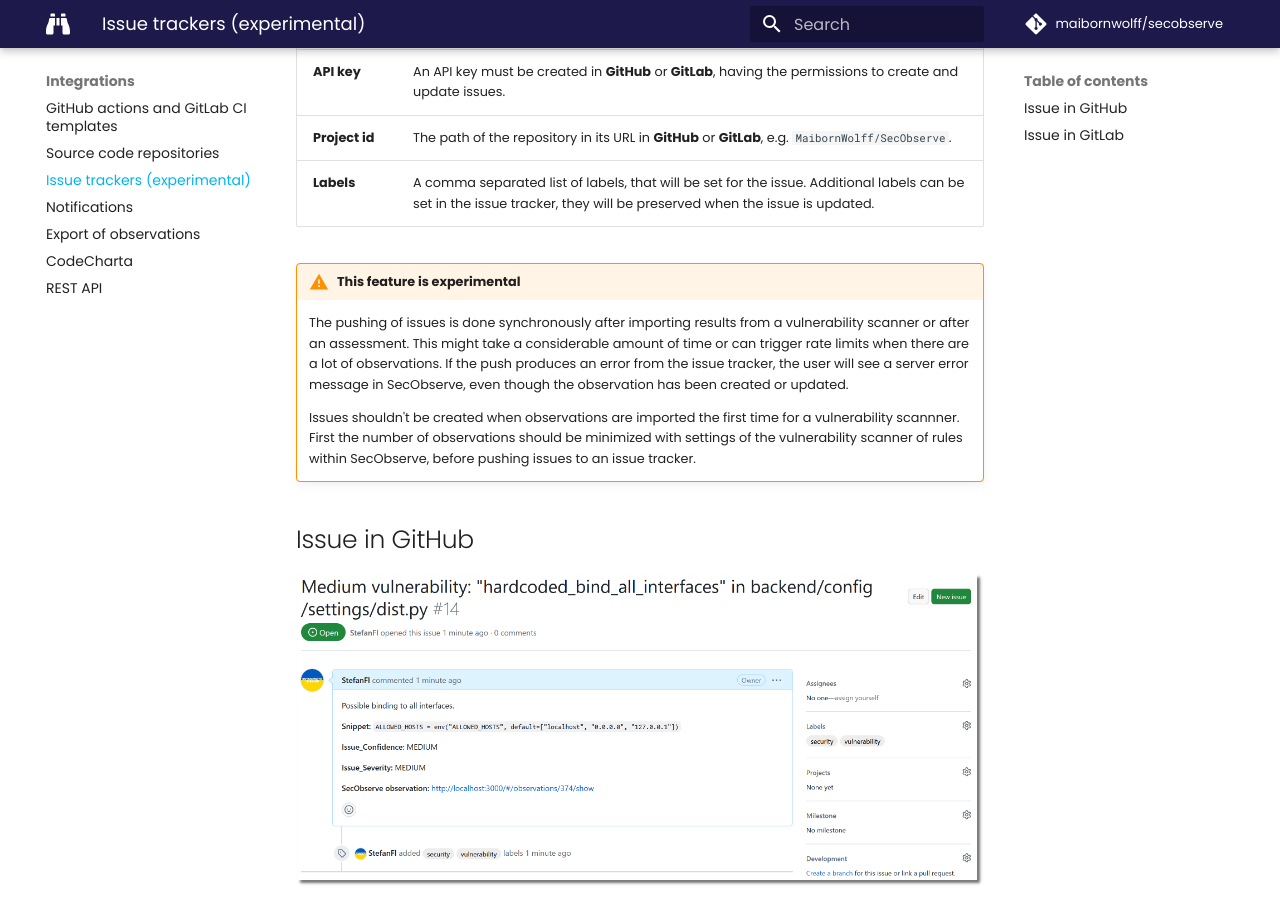
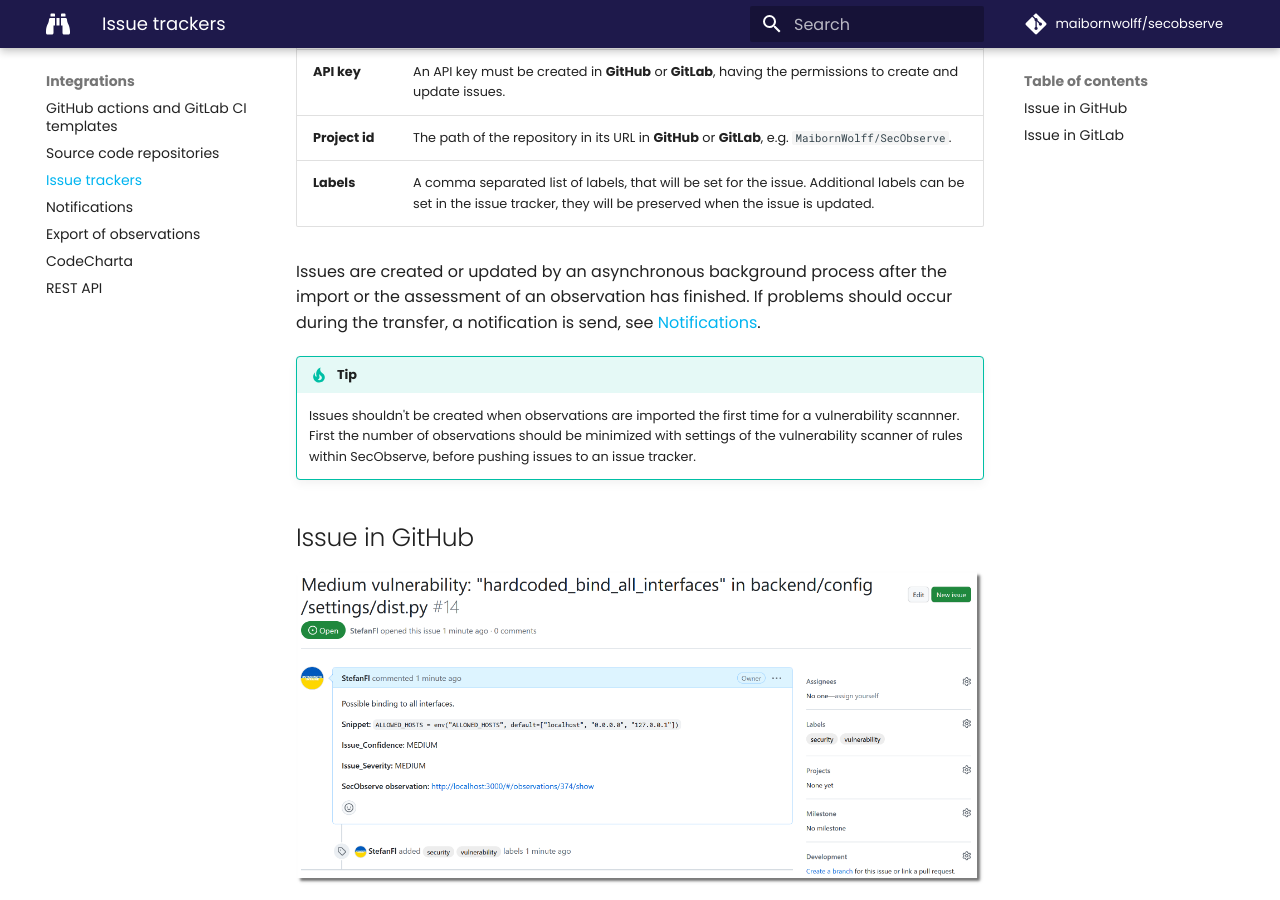
Before and after one commit to MaibornWolff/SecObserve, an MkDocs documentation site: the page built from docs/integrations/issue_trackers.md, in a window 1280 px wide and 900 px high, scrolled down 1389 px. Built offline with MkDocs 1.6.1 and Material for MkDocs 9.7.7, drawn with Linux system fonts in a browser that asks for light colours; comment, search, counter and statistics services are not loaded; some of the changed text lies outside the part shown.

Commit message:
chore: documentation

```diff
--- a/docs/integrations/issue_trackers.md
+++ b/docs/integrations/issue_trackers.md
@@ -1,4 +1,4 @@
-# Issue trackers (experimental)
+# Issue trackers
 
 Developers and product owners will typically document the development tasks in an issue tracker and move these issues in a Scrum or Kanban board. Therefore, even though the assessment of observations is done in SecObserve, it may be useful to transfer them to an issue tracker as well. SecObserve currently supports automatic creation of issues in **GitHub** and **GitLab**.
 
@@ -26,9 +26,9 @@
 | **Project id** | The path of the repository in its URL in **GitHub** or **GitLab**, e.g. `MaibornWolff/SecObserve`. |
 | **Labels** | A comma separated list of labels, that will be set for the issue. Additional labels can be set in the issue tracker, they will be preserved when the issue is updated. |
 
-!!! warning "This feature is experimental"
+Issues are created or updated by an asynchronous background process after the import or the assessment of an observation has finished. If problems should occur during the transfer, a notification is send, see [Notifications](./notifications.md).
 
-    The pushing of issues is done synchronously after importing results from a vulnerability scanner or after an assessment. This might take a considerable amount of time or can trigger rate limits when there are a lot of observations. If the push produces an error from the issue tracker, the user will see a server error message in SecObserve, even though the observation has been created or updated.
+!!! tip
 
     Issues shouldn't be created when observations are imported the first time for a vulnerability scannner. First the number of observations should be minimized with settings of the vulnerability scanner of rules within SecObserve, before pushing issues to an issue tracker.
 
--- a/mkdocs.yml
+++ b/mkdocs.yml
@@ -70,7 +70,7 @@
   - Integrations:
     - GitHub actions and GitLab CI templates: integrations/github_actions_and_templates.md
     - Source code repositories: integrations/source_code_repositories.md
-    - Issue trackers (experimental): integrations/issue_trackers.md
+    - Issue trackers: integrations/issue_trackers.md
     - Notifications: integrations/notifications.md
     - Export of observations: integrations/observations_export.md
     - CodeCharta: integrations/codecharta.md
```
Also changed, not shown: docs/integrations/notifications.md (+1 -1 lines).
